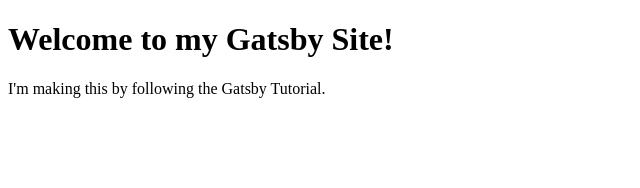
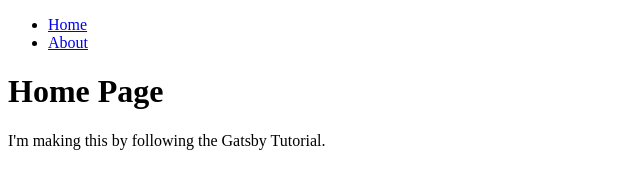
Before and after one commit to nwils000/my-first-gatsby-site, a Gatsby site: page / in a window 1280 px wide. Shown: the whole page, without its empty margins (0-640 px from the left). Built offline with nearby package versions, Linux system fonts and the light colour scheme; Gatsby itself is replaced by a stand-in of ours.

Commit message:
using the layout component now for navigation

```diff
--- /dev/null
+++ b/src/components/layout.js
@@ -0,0 +1,21 @@
+import * as React from 'react'
+import { Link } from 'gatsby'
+
+const Layout = ({ pageTitle, children }) => {
+  return (
+    <div>
+      <nav>
+        <ul>
+          <li><Link to="/">Home</Link></li>
+          <li><Link to="/about">About</Link></li>
+        </ul>
+      </nav>
+      <main>
+        <h1>{pageTitle}</h1>
+        {children}
+      </main>
+    </div>
+  )
+}
+
+export default Layout
--- a/src/pages/index.js
+++ b/src/pages/index.js
@@ -1,11 +1,11 @@
 import * as React from 'react';
+import Layout from '../components/layout';
 
 const IndexPage = () => {
   return (
-    <main>
-      <h1>Welcome to my Gatsby Site!</h1>
+    <Layout pageTitle="Home Page">
       <p>I'm making this by following the Gatsby Tutorial.</p>
-    </main>
+    </Layout>
   );
 };
 
```
Also changed, not shown: src/pages/about.js (+5 -3 lines).
